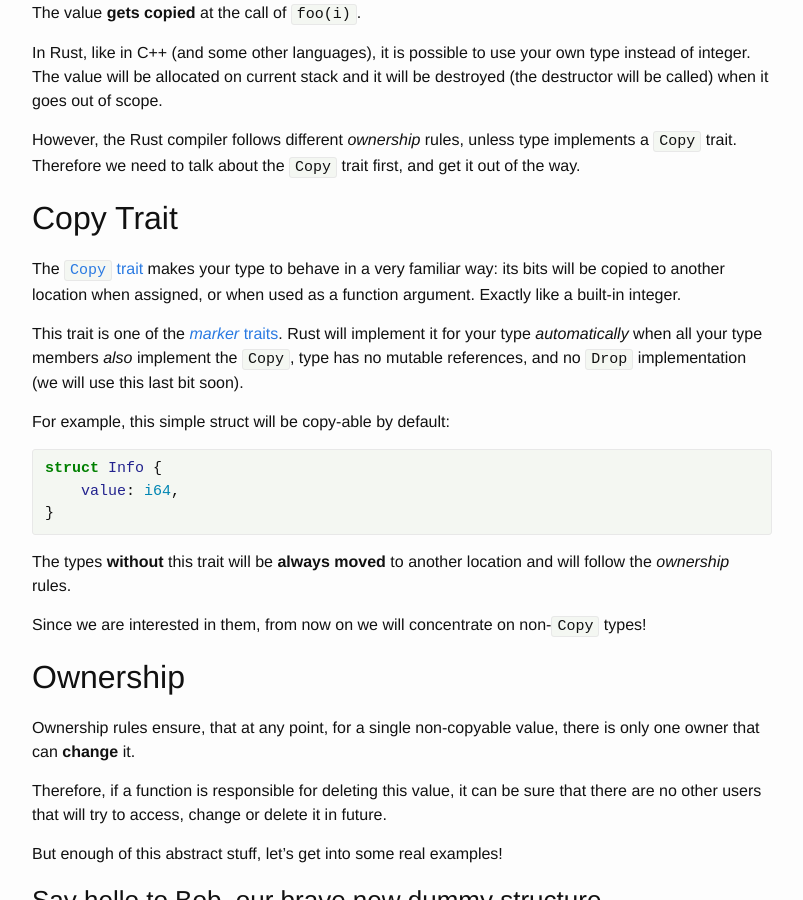
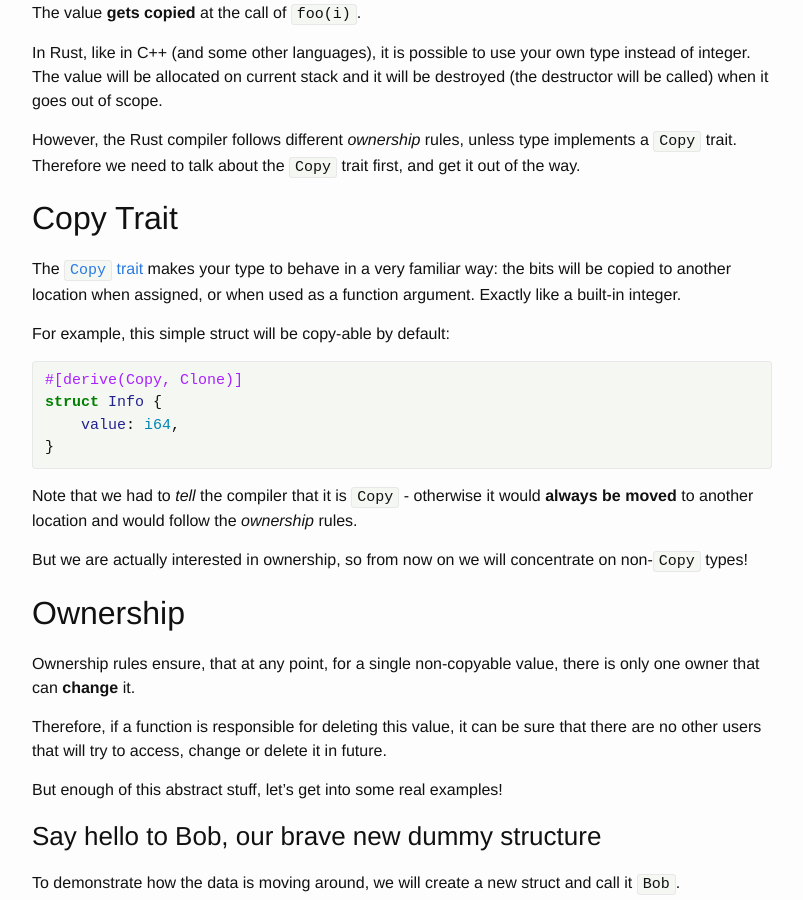
Before and after one commit to Nercury/Nercury.github.io, a Jekyll site: the page built from _posts/2015-01-19-ownership.markdown, in a window 1280 px wide and 900 px high, scrolled down 1302 px. Shown: the whole window, without its empty margins (238-1041 px from the left). Built offline with Jekyll 4.4.1, drawn with Linux system fonts in a browser that asks for light colours; nearby versions of some CDN libraries; some of the changed text lies outside the part shown.

Commit message:
Fix the copy trait mess I created yesterday.

```diff
--- a/_posts/2015-01-19-ownership.markdown
+++ b/_posts/2015-01-19-ownership.markdown
@@ -78,30 +78,26 @@ trait first, and get it out of the way.
 ## Copy Trait
 
 The [`Copy` trait][copy-trait] makes your type to behave in a very familiar way:
-its bits will be copied to another location when assigned, or when
+the bits will be copied to another location when assigned, or when
 used as a function argument. Exactly like a built-in integer.
 
-This trait is one of the [_marker_ traits][marker-traits]. Rust will implement
-it for your type _automatically_ when all your type members _also_
-implement the `Copy`, type has no mutable references,
-and no `Drop` implementation (we will use this last bit soon).
-
 [copy-trait]: http://doc.rust-lang.org/std/marker/trait.Copy.html
-[marker-traits]: http://doc.rust-lang.org/std/marker/index.html
 
 For example, this simple struct will be copy-able by default:
 
 {% highlight rust %}
+#[derive(Copy, Clone)]
 struct Info {
     value: i64,
 }
 {% endhighlight %}
 
-The types __without__ this trait will be __always moved__ to another
-location and will follow the _ownership_ rules.
+Note that we had to _tell_ the compiler that it is `Copy` - otherwise
+it would __always be moved__ to another
+location and would follow the _ownership_ rules.
 
-Since we are interested in them, from now on we will concentrate on
-non-`Copy` types!
+But we are actually interested in ownership, so from now on we will
+concentrate on non-`Copy` types!
 
 ## Ownership
 
@@ -159,9 +155,6 @@ impl fmt::Debug for Bob {
     }
 }
 {% endhighlight %}
-
-Note, that in this example Rust will not implement the `Copy` for `Bob`,
-because we implemented our own `Drop` method.
 
 ### Let's put it to the Test!
 
```
